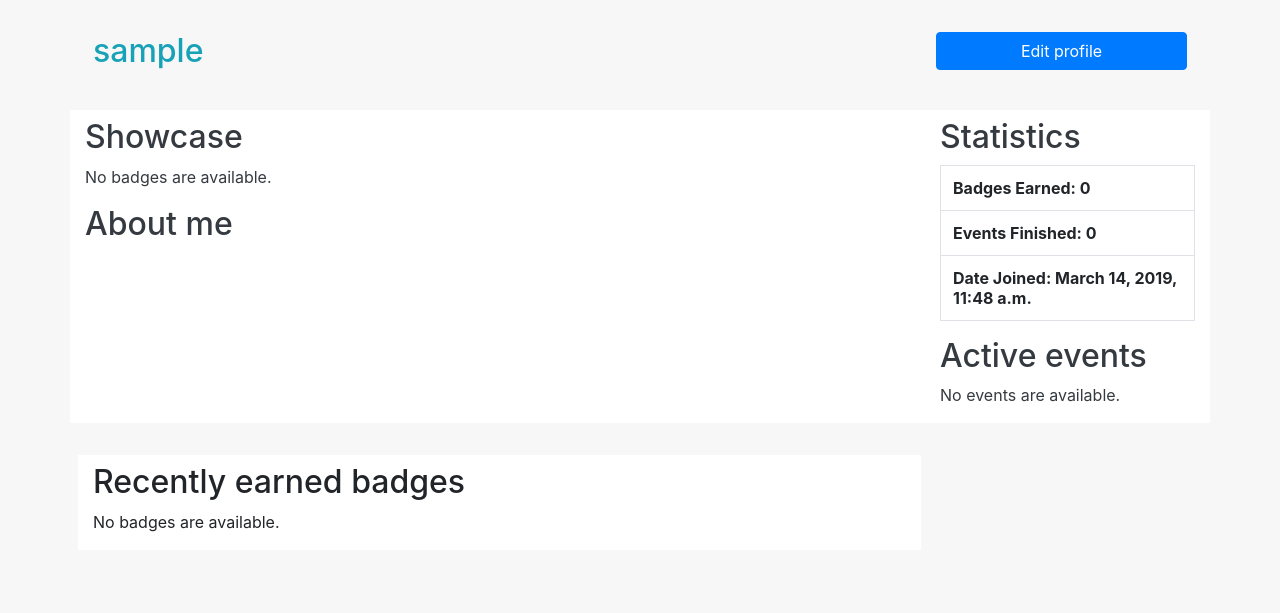
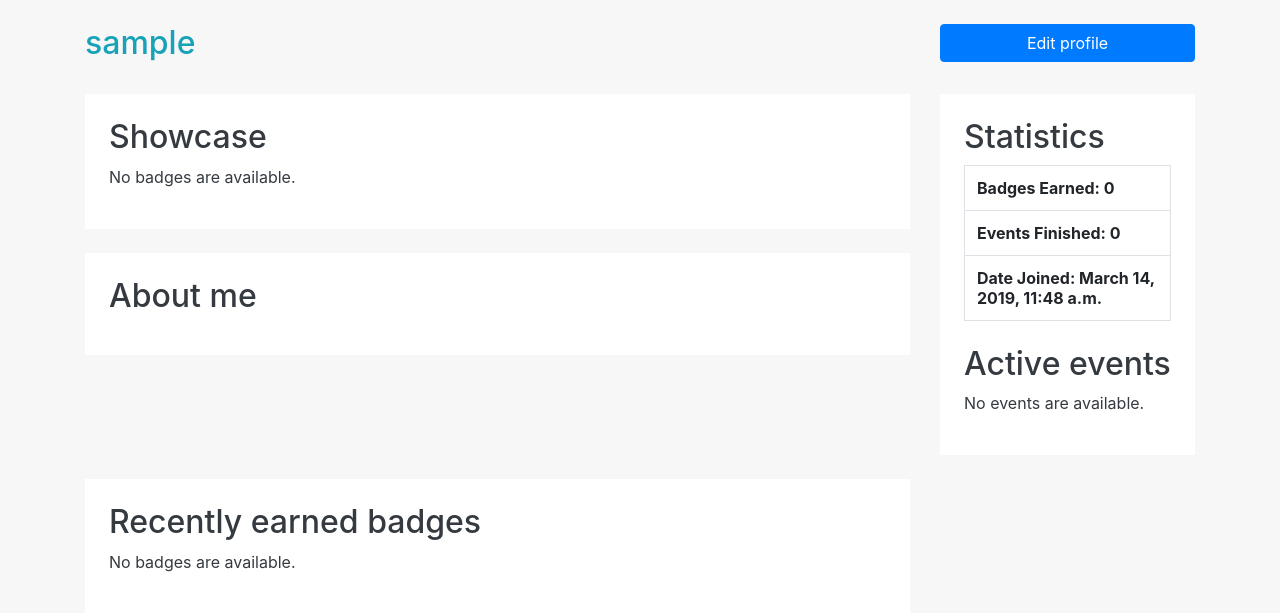
Before and after one commit to markusranda/ID202712-Badges, a Django app: a page that uses webserver/badge_project/users/templates/users/profile_page.html in a window 1280 px wide. Shown: the part 76-689 px from the top of the page. Run offline with Django 3.2, Linux system fonts and the light colour scheme; the visitor is signed in with stand-in values (Sample User, id 1); data that the repository does not hold is empty; some libraries are stand-ins or nearby versions.

Commit message:
profile page ferdig så langt

```diff
--- a/webserver/badge_project/users/templates/users/profile_page.html
+++ b/webserver/badge_project/users/templates/users/profile_page.html
@@ -4,7 +4,7 @@
 
     <div class="container">
 
-	<div class="row mt-4 p-2">
+        <div class="row mt-4">
             <div class="col-md-3">
                 <h2 class="text-left text-info">{{ user.username }}</h2>
             </div>
@@ -13,12 +13,14 @@
             <div class="col-md-3">
             </div>
             <div class="col-md-3">
-            <a class="btn btn-primary btn-md btn-block" href="{% url 'edit_profile' user.username %}" role="button">Edit profile</a>
+                <a class="btn btn-primary btn-md btn-block" href="{% url 'edit_profile' user.username %}" role="button">Edit
+                    profile</a>
             </div>
         </div>
 
         <div class="row mt-4">
-		<div class="col-md-9 bg-white text-dark pt-2">
+            <div class="col-md-9 ">
+            <div class="bg-white text-dark p-4">
                 <h2 class="text-left">Showcase</h2>
                 <div>
                     {% if showcase_list %}
@@ -40,13 +42,23 @@
                         <p>No badges are available.</p>
                     {% endif %}
                 </div>
+                </div>
+
+                <div class="row mt-4">
+
+                    <div class="col">
+                        <div class="bg-white text-dark p-4">
                         <h2>About me</h2>
                         <p>
                             {{ about_me }}
                         </p>
                     </div>
+                    </div>
+                </div>
+            </div>
 
-        <div class="col-md-3 bg-white text-dark pt-2">
+            <div class="col-md-3">
+            <div class="bg-white text-dark p-4">
                 <h2 class="text-left">Statistics</h2>
                 <div>
                     <table class="table table-bordered">
@@ -65,6 +77,7 @@
                     </table>
                 </div>
 
+                <div class="bg-white text-dark pt-2">
                 <h2>Active events</h2>
                 {% if event_active_list %}
 
@@ -90,9 +103,12 @@
                 {% endif %}
                 </div>
             </div>
+            </div>
+        </div>
 
-	<div class="row mt-4 p-2">
-		<div class="col-md-9 bg-white pt-2">
+        <div class="row mt-4">
+            <div class="col-md-9">
+            <div class="bg-white text-dark p-4">
                 <h2>Recently earned badges</h2>
                 {% if badges_list %}
 
@@ -115,6 +131,7 @@
                 {% else %}
                     <p>No badges are available.</p>
                 {% endif %}
+            </div>
             </div>
             <div class="col-md-3">
             </div>
```
Lines whose indentation alone changed are shown as unchanged.
